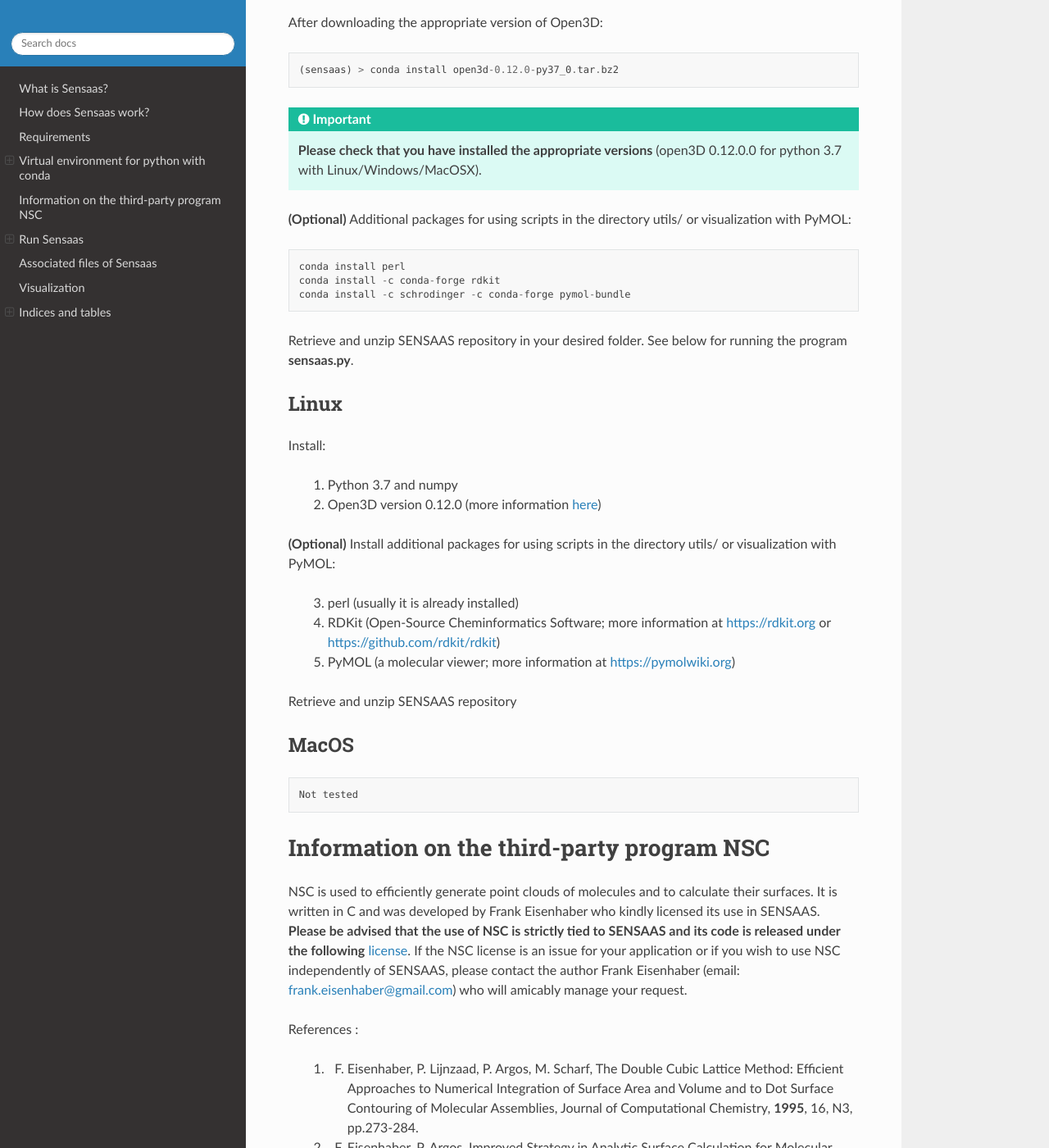
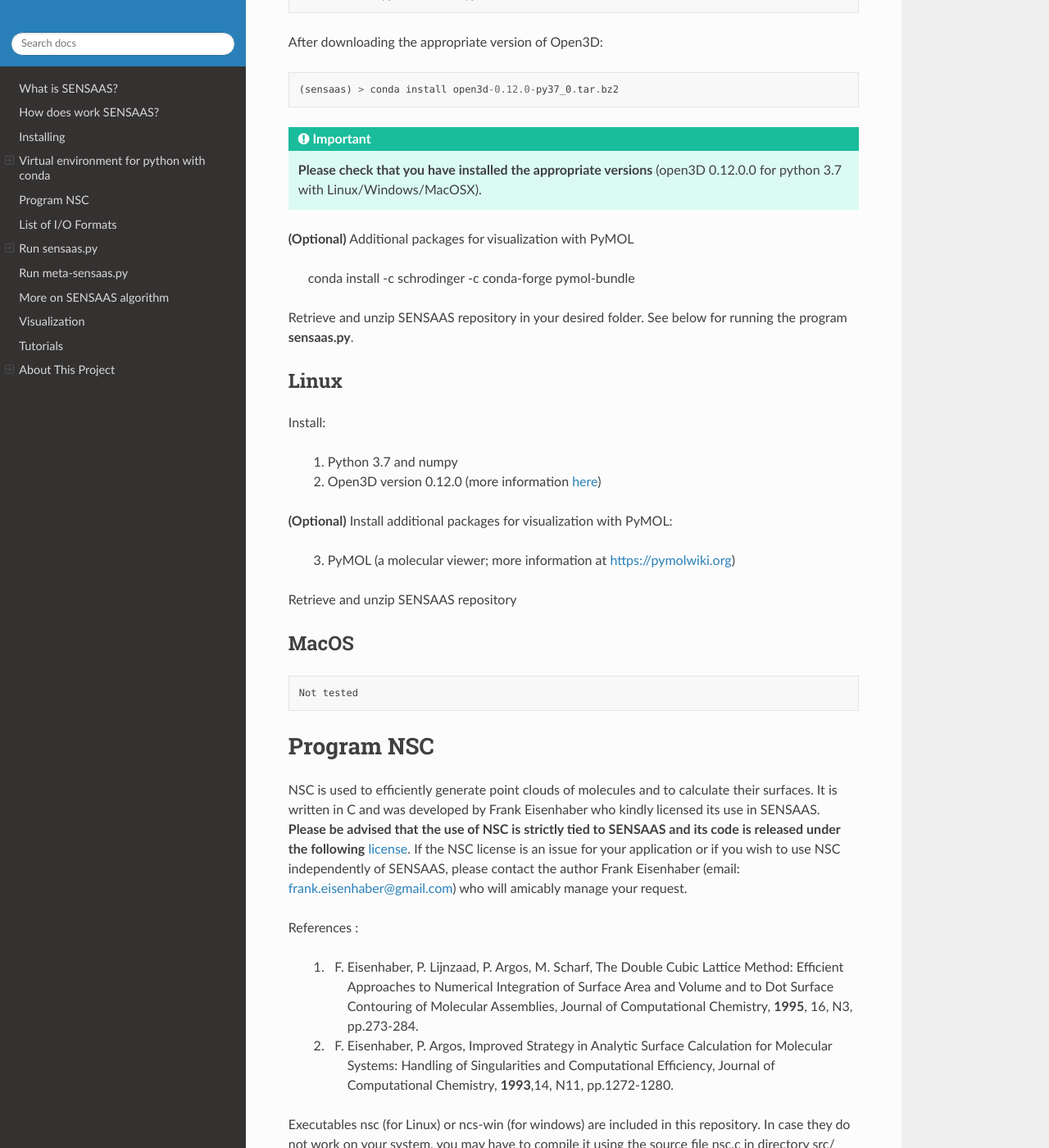
Before and after one commit to SENSAAS/sensaas, a Sphinx documentation site: the page built from docs/index.rst, in a window 1280 px wide and 1400 px high, scrolled down 2451 px. Shown: the whole window at 82% size. Built offline with Sphinx 7.4.7 and the Read the Docs theme 2.0.0, drawn with Linux system fonts in a browser that asks for light colours; some of the changed text lies outside the part shown.

Commit message:
Update index.rst

```diff
--- a/docs/index.rst
+++ b/docs/index.rst
@@ -7,7 +7,7 @@
 
 
 
-What is Sensaas?
+What is SENSAAS?
 ====================================
 
 .. image:: _static/alignement.png
@@ -15,24 +15,23 @@ What is Sensaas?
 **SENSAAS** is the result of a collaboration between researchers of two labs of `UCA (University Côte d'Azur) <https://univ-cotedazur.fr/>`_: `I3S <https://www.i3s.unice.fr>`_ and `IPMC <https://www.ipmc.cnrs.fr/cgi-bin/site.cgi>`_.
 Based on the publication `SenSaaS: Shape-based Alignment by Registration of Colored Point-based Surfaces <https://onlinelibrary.wiley.com/doi/full/10.1002/minf.202000081>`_, **SENSAAS** is a shape-based alignment program which allows to superimpose molecules in 3D space.
 
-Our algorithm runs with Python and requires the open-source library `open3D <http://www.open3d.org/>`_.
+Our algorithm runs with Python and requires the open-source library `Open3D <http://www.open3d.org/>`_.
 
-**Tutorial:** `This video <nul>`_ on Youtube provides a tutorial
-
-* `How does SENSAAS work?`_
-* `Requirements`_
+* `How does work SENSAAS?`_
+* `Installing`_
 * `Virtual environment for python with conda`_
-* `Information on the third-party program NSC`_
-* `Run Sensaas`_
-* `Associated files of Sensaas`_
+* `Program NSC`_
+* `List of I/O Formats`_
+* `Run sensaas.py`_
+* `Run meta-sensaas.py`_
+* `More on SENSAAS algorithm`_
+* `Tutorials`_
 * `Visualization`_
-* `Indices and tables`_
+* `About This Project`_
 
 
-
-
-How does Sensaas work?
-====================================
+How does work SENSAAS?
+======================
 
 Considering two molecules named Source and Target as input, SENSAAS will propose a transformation matrix as output, that will will lead to the "best" alignement of Source on Target. SENSAAS  follows four major steps:
 
@@ -58,8 +57,8 @@ This step results into a transformation matrix (rotation + translation), that is
 
 
 
-Requirements
-============
+Installing
+===========
 SENSAAS relies on the open-source library Open3D. The current release of SENSAAS uses **Open3D version 0.12.0** along with **Python3.7**.
 
 Visit the following URL for using Python packages distributed:
@@ -91,10 +90,8 @@ After downloading the appropriate version of Open3D::
 .. important::  **Please check that you have installed the appropriate versions** (open3D 0.12.0.0 for python 3.7 with Linux/Windows/MacOSX).
 
 
-**(Optional)** Additional packages for using scripts in the directory utils/ or visualization with PyMOL::
+**(Optional)** Additional packages for visualization with PyMOL
 
-   conda install perl
-   conda install -c conda-forge rdkit
    conda install -c schrodinger -c conda-forge pymol-bundle
 
 Retrieve and unzip SENSAAS repository in your desired folder. See below for running the program **sensaas.py**.
@@ -107,11 +104,10 @@ Install:
    1. Python 3.7 and numpy
    2. Open3D version 0.12.0 (more information `here <http://www.open3d.org/docs/release/getting_started.html>`_)
 
-**(Optional)** Install additional packages for using scripts in the directory utils/ or visualization with PyMOL:
+**(Optional)** Install additional packages for visualization with PyMOL:
 
-   3. perl (usually it is already installed)
-   4. RDKit (Open-Source Cheminformatics Software; more information at https://rdkit.org or https://github.com/rdkit/rdkit)
-   5. PyMOL (a molecular viewer; more information at https://pymolwiki.org)
+   3. PyMOL (a molecular viewer; more information at https://pymolwiki.org)
+
 
 Retrieve and unzip SENSAAS repository
 
@@ -122,7 +118,7 @@ MacOS
 
    Not tested
 
-Information on the third-party program NSC
+Program NSC
 ==========================================
 
 NSC is used to efficiently generate point clouds of molecules and to calculate their surfaces. It is written in C and was developed by Frank Eisenhaber who kindly licensed its use in SENSAAS. **Please be advised that the use of NSC is strictly tied to SENSAAS and its code is released under the following** `license <https://github.com/SENSAAS/sensaas/blob/main/License_NSC.txt>`_. If the NSC license is an issue for your application or if you wish to use NSC independently of SENSAAS, please contact the author Frank Eisenhaber (email: `frank.eisenhaber@gmail.com <frank.eisenhaber@gmail.com>`_) who will amicably manage your request.
@@ -146,8 +142,13 @@ rename a.out as nsc because 'nsc' is used to set the variable nscexe in the Pyth
 
    cp a.out nsc
 
-Run Sensaas
-===========
+
+List of I/O Formats
+==============
+
+
+Run sensaas.py
+==============
 
 
 This algorithm is used to optimize an alignment of 2 molecules or proteins. You can see results on `PyMol <https://pymol.org/2/>`_, if you don't own PyMol yet, click here: `Visualization`_.
@@ -242,7 +243,11 @@ Here, it returns RMSD= 0.00
 **slog** (whatever you want to call it) details results with final scores on the last line
 
 
-Associated files of Sensaas
+Run meta-sensaas.py
+====================
+
+
+More on SENSAAS algorithm
 ===========================
 
 sensaas.py call different scripts to align molecules. Let show you how all the program works with a kind of blueprint:
@@ -254,25 +259,30 @@ sensaas.py call different scripts to align molecules. Let show you how all the p
 Visualization
 =============
 
+Help `to install PyMOL <https://pymol.org/2/support.html?#installation>`_
+
+
 You can use any molecular viewer. For instance, you can use PyMOL if installed (see optional packages)::
 
 	pymol examples/IMATINIB.sdf examples/IMATINIB_mv.sdf Source_tran.sdf
 
+or after executing meta-sensaas.py with the repeat option::
 
-or after executing meta-sensaas.py with the repeat option:
+	pymol examples/VALSARTAN.sdf sensaas-1.sdf sensaas-2.sdf sensaas-3.sdf
 
-	pymol examples/VALSARTAN.sdf examples/tetrazole.sdf sensaas-1.sdf
+or after executing meta-sensaas.py with several molecules as Target and/or Source::
+
+	pymol target.sdf bestsensaas.sdf catsensaas.sdf
 
 
-To install PyMol, `click here <https://pymol.org/2/>`_ -> click "Download" -> choose the right zip file
+Tutorials
+===========
 
-`To install PyMol <https://pymol.org/2/support.html?#installation>`_ with control terminal or on conda.
-
-Indices and tables
-==================
+**Tutorial:** `This video <nul>`_ on Youtube provides a tutorial
 
 
-
+About This Project
+==================
 
 Licenses
 --------
```
